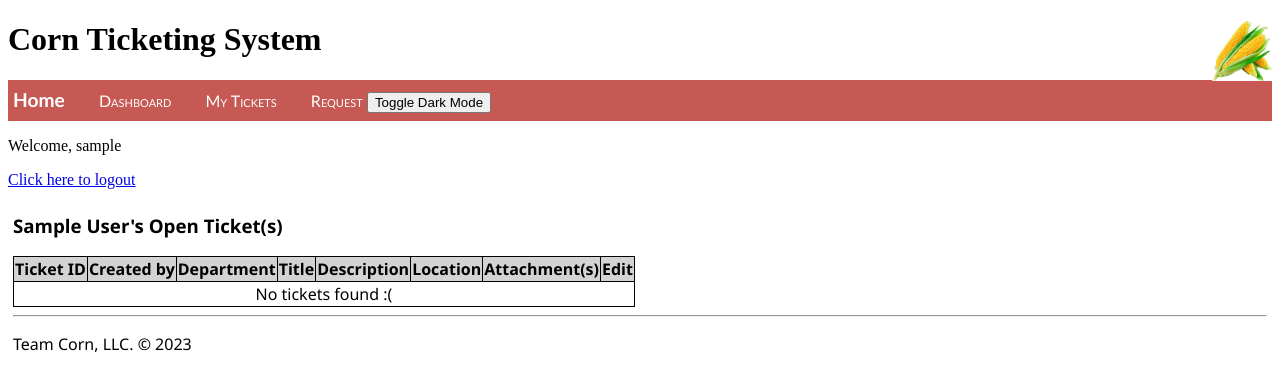
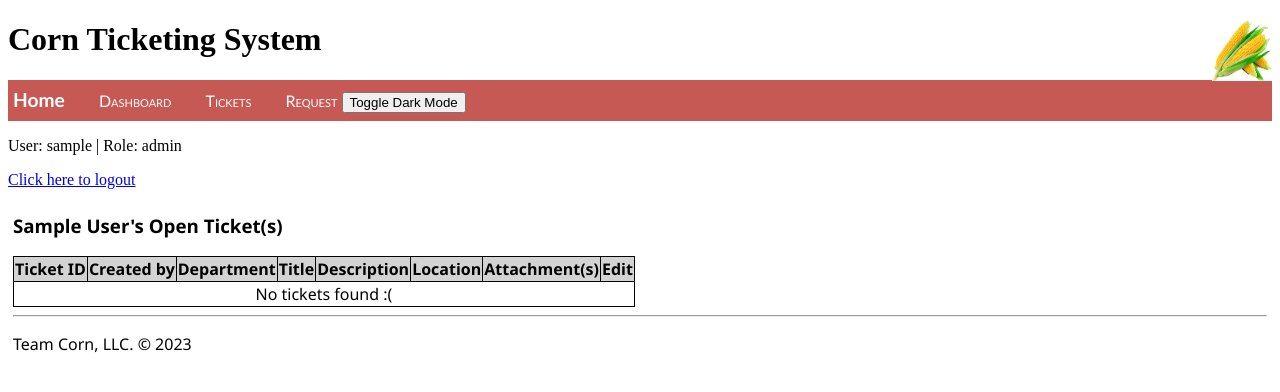
Before and after one commit to Isaac-rosdail/flask-site-csc470, a Flask app: page /tickets in a window 1280 px wide. Shown: the top 392 px of the page. Run offline with Flask 3, Linux system fonts and the light colour scheme; the visitor is signed in with stand-in values (Sample User, id 1); data that the repository does not hold is empty.

Commit message:
Tickets page shows own/dept/all tickets for user/staff/admin, respectively

```diff
--- a/app/app.py
+++ b/app/app.py
@@ -17,8 +17,7 @@ login_manager.login_view = "home"
 
 @login_manager.user_loader
 def load_user(user_id):
-    return User.query.get(int(user_id))
-
+    return db.session.get(User, user_id)
 
 # Define models (User, Ticket)
 class User(UserMixin, db.Model):
@@ -79,6 +78,7 @@ def register():
 @app.route('/dashboard', methods=['GET', 'POST'])
 @login_required
 def dashboard():
+
     return render_template('dashboard.html')
 @app.route('/logout', methods=['GET', 'POST'])
 @login_required
@@ -87,10 +87,15 @@ def logout():
     return redirect(url_for('home'))
 @app.route("/tickets", methods=['GET', 'POST'])
 @login_required
-def mytickets():
-    user_tickets = Ticket.query.filter_by(created_by=current_user.name).all()  # Grab only the user's own ticket(s)
+def tickets():
+    if current_user.role == 0:
+        ticket_list = Ticket.query.filter_by(created_by=current_user.name).all()  # Grab only the user's own ticket(s)
+    elif current_user.role == 1:
+        ticket_list = Ticket.query.filter_by(dept=current_user.dept).all()
+    else:
+        ticket_list = Ticket.query.all()
 
-    return render_template("mytickets.html", tickets=user_tickets)
+    return render_template("tickets.html", tickets=ticket_list)
 @app.route("/submit_ticket", methods=['GET', 'POST'])
 @login_required
 def submit_ticket():
@@ -109,7 +114,7 @@ def submit_ticket():
                             attachment=form.attachment.data)
         db.session.add(new_ticket)
         db.session.commit()
-        return redirect(url_for('mytickets'))
+        return redirect(url_for('tickets'))
 
     return render_template("submit_ticket.html", form=form)
 @app.route('/edit_ticket/<int:ticket_id>', methods=['GET', 'POST'])
@@ -127,7 +132,7 @@ def edit_ticket(ticket_id):
         ticket.attachment = form.attachment.data
 
         db.session.commit()  # Save any changes
-        return redirect(url_for('mytickets'))
+        return redirect(url_for('tickets'))
 
     return render_template('edit_ticket.html', form=form)
 
--- a/app/templates/layout.html
+++ b/app/templates/layout.html
@@ -20,14 +20,14 @@
         <div class="navbar">
             <a href="{{ url_for('home') }}" class="navbar-brand">Home</a>
             <a href="{{ url_for('dashboard') }}" class="navbar-item">Dashboard</a>
-            <a href="{{ url_for('mytickets') }}" class="navbar-item">My Tickets</a>
+            <a href="{{ url_for('tickets') }}" class="navbar-item">Tickets</a>
             <a href="{{ url_for('submit_ticket') }}" class="navbar-item">Request</a>
             <button id="dark-mode-toggle" aria-label="toggle dark mode" class="text-right">Toggle Dark Mode</button>
         </div>
 
-        <!-- Displays currently logged-in user, if any -->
+        <!-- Displays currently logged-in user & role, if any -->
         {% if current_user.is_authenticated %}
-            <p>Welcome, {{ current_user.username }}</p>
+            <p>User: {{ current_user.username }} | Role: {{ current_user.role }}</p>
             <a href="{{url_for('logout')}}">Click here to logout</a>
         {% else %}
             <p>Not signed in.</p>
--- a/app/templates/mytickets.html
+++ b/app/templates/tickets.html
@@ -1,5 +1,5 @@
 {% extends "layout.html" %}
-{% block title %} My Tickets {% endblock %}
+{% block title %} Tickets {% endblock %}
 
 {% block content %}
 <h3>{{ current_user.name }}'s Open Ticket(s)</h3>
```
